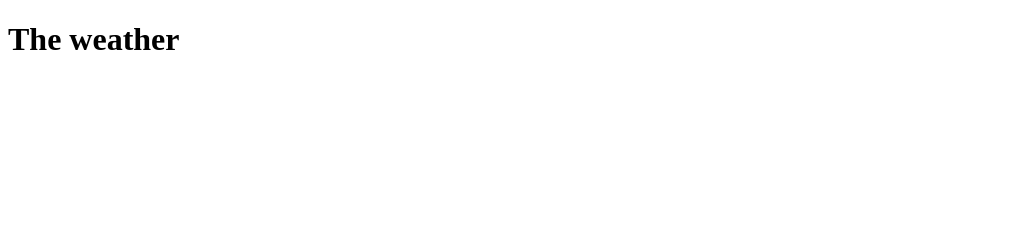
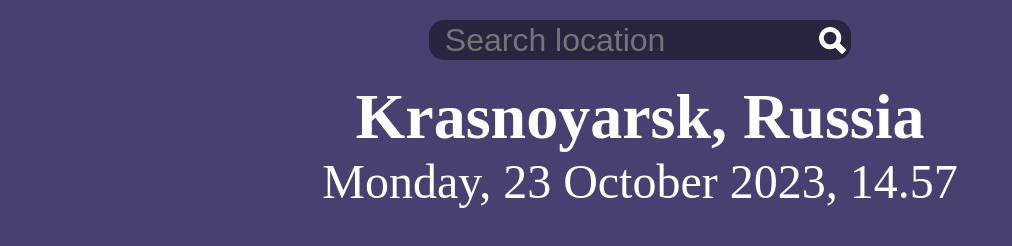
Before and after one commit to Kotovar/weather_app, a website built with webpack: page src/index.html in a window 1280 px wide. Shown: the whole page, without its empty margins (0-1012 px from the left). Built offline with nearby package versions, Linux system fonts and the light colour scheme; no server answers.

Commit message:
add date, first visual forms and getWeather function

```diff
--- a/package.json
+++ b/package.json
@@ -21,5 +21,8 @@
     "style-loader": "^3.3.3",
     "webpack": "^5.89.0",
     "webpack-cli": "^5.1.4"
+  },
+  "dependencies": {
+    "date-fns": "^2.30.0"
   }
 }
--- /dev/null
+++ b/src/date.js
@@ -0,0 +1,10 @@
+import format from "date-fns/format";
+
+const currentDate = document.getElementById("currentDate");
+
+export default function setDate() {
+  const date = format(new Date(), "EEEE, dd MMMM yyyy, H.mm");
+  currentDate.textContent = date;
+}
+
+setInterval(() => setDate(), 60000);
--- a/src/index.html
+++ b/src/index.html
@@ -6,6 +6,15 @@
     <title>weather_app</title>
   </head>
   <body>
-    <h1>The weather</h1>
+    <header>
+      <form action="">
+        <input type="text" id="cityInput" placeholder="Search location" />
+        <button type="button" id="pushSearchButton"></button>
+      </form>
+    </header>
+    <main>
+      <h1 id="cityName">Krasnoyarsk, Russia</h1>
+      <p id="currentDate"></p>
+    </main>
   </body>
 </html>
--- a/src/index.js
+++ b/src/index.js
@@ -1 +1,26 @@
+"use strict";
 import "./style.css";
+import setDate from "./date";
+
+setDate();
+
+// https://api.weatherapi.com/v1/current.json?key=b6f6a59a427540edb9b104602232010&q=Krasnoyarsk
+
+async function getCurrentWeather() {
+  try {
+    const response = await fetch(
+      "http://api.weatherapi.com/v1/forecast.json?key=b6f6a59a427540edb9b104602232010&q=Krasnoyarsk&days=3&aqi=yes&alerts=no",
+      { mode: "cors" }
+    );
+    if (response.ok) {
+      const rawData = await response.json();
+      console.log(rawData);
+    } else {
+      throw new Error(`Something went wrong: ${response.status}`);
+    }
+  } catch (error) {
+    console.error(error);
+  }
+}
+
+getCurrentWeather();
--- a/src/style.css
+++ b/src/style.css
@@ -0,0 +1,73 @@
+/* Общие настройки */
+* {
+  margin: 0;
+  padding: 0;
+  outline: none;
+  box-sizing: border-box;
+}
+
+body {
+  background-color: var(--main-bkgd-color);
+}
+
+:root {
+  --main-font-size: 1rem;
+  --main-font-color: white;
+  --main-bkgd-color: rgb(70, 65, 113);
+  --input-bkgd-color: rgb(39, 37, 63);
+}
+
+/* Верхняя часть сайта */
+header {
+  background-color: var(--main-bkgd-color);
+  height: 10vh;
+  width: 100%;
+  position: fixed;
+  display: flex;
+  align-items: center;
+  justify-content: center;
+}
+
+header form {
+  display: flex;
+}
+
+#cityInput {
+  background-color: var(--input-bkgd-color);
+  height: 5vh;
+  width: 30vw;
+  padding: 0 1rem;
+  border: none;
+  border-radius: 15px 0 0 15px;
+  color: var(--main-font-color);
+  font-size: calc(var(--main-font-size) * 2);
+}
+
+#pushSearchButton {
+  background-color: var(--input-bkgd-color);
+  background-image: url(/img/loupe.svg);
+  background-repeat: no-repeat;
+  background-size: 70%;
+  background-position: center;
+  height: 5vh;
+  width: 3vw;
+  border: none;
+  border-radius: 0 15px 15px 0;
+}
+
+/* Основная часть сайта */
+main {
+  padding-top: 10vh;
+}
+
+#cityName {
+  text-align: center;
+  color: var(--main-font-color);
+  font-size: calc(var(--main-font-size) * 4);
+}
+
+#currentDate {
+  text-align: center;
+  color: var(--main-font-color);
+  font-size: calc(var(--main-font-size) * 3);
+}
--- a/webpack.config.js
+++ b/webpack.config.js
@@ -4,9 +4,10 @@ const HtmlWebpackPlugin = require("html-webpack-plugin");
 module.exports = {
   mode: "development",
   entry: "./src/index.js",
+  devtool: "inline-source-map",
   plugins: [
     new HtmlWebpackPlugin({
-      title: "Output Management",
+      title: "Development",
       template: "./src/index.html",
     }),
   ],
```
Also changed, not shown: img/loupe.svg (added), 5 other files.
